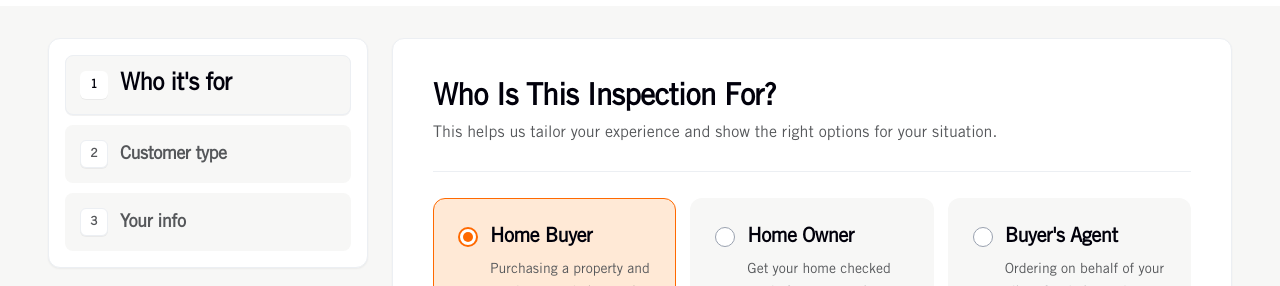
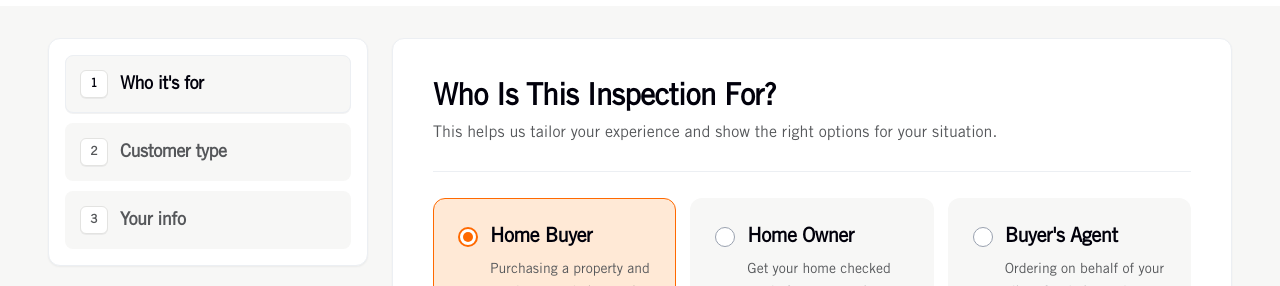
Before and after one commit to backbencherstudio/jmbattaglia_frontend, a Next.js app: page / in a window 1280 px wide. Shown: the part 203-489 px from the top of the page. Built offline with nearby package versions, Linux system fonts and the light colour scheme.

Commit message:
desing changed

```diff
--- a/components/stepper/LeftSubStepper.tsx
+++ b/components/stepper/LeftSubStepper.tsx
@@ -40,11 +40,11 @@ export const LeftSubStepper: React.FC<LeftSubStepperProps> = ({
                 </span>
               </div>
             ) : isActive ? (
-              <div className="w-7 h-7 rounded-md bg-white text-main font-bold text-xs flex items-center justify-center shrink-0 shadow-2xs">
+              <div className="w-7 h-7 rounded-md bg-white text-main border border-[#E3E3E1] font-bold text-xs flex items-center justify-center shrink-0 shadow-2xs">
                 {subStep.number}
               </div>
             ) : (
-              <div className="w-7 h-7 rounded-md bg-white border border-hairline text-sub font-bold text-xs flex items-center justify-center shrink-0 shadow-2xs">
+              <div className="w-7 h-7 rounded-md bg-white border border-[#E3E3E1] text-sub font-bold text-xs flex items-center justify-center shrink-0 shadow-2xs">
                 {subStep.number}
               </div>
             )}
@@ -52,7 +52,7 @@ export const LeftSubStepper: React.FC<LeftSubStepperProps> = ({
             {/* SubStep Title */}
             <span
               className={`tracking-tight ${isActive
-                ? "text-main font-bold text-base sm:text-lg lg:text-2xl leading-[124%]"
+                ? "text-main font-bold text-base sm:text-lg lg:text-lg leading-[124%]"
                 : isCompleted
                   ? "text-primary font-bold text-sm sm:text-base lg:text-lg leading-tight"
                   : "text-sub font-bold text-sm sm:text-base lg:text-lg leading-tight"
```
